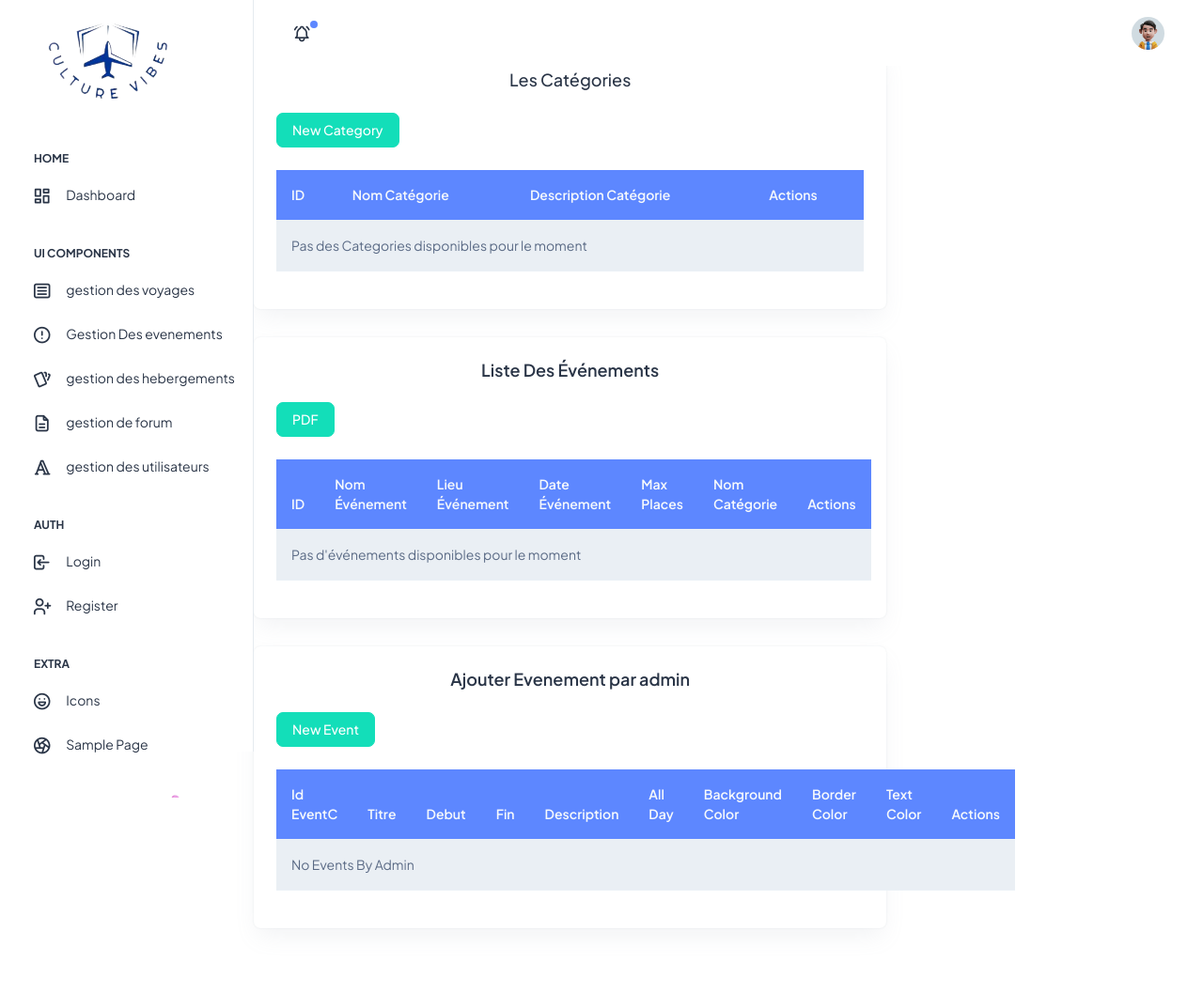
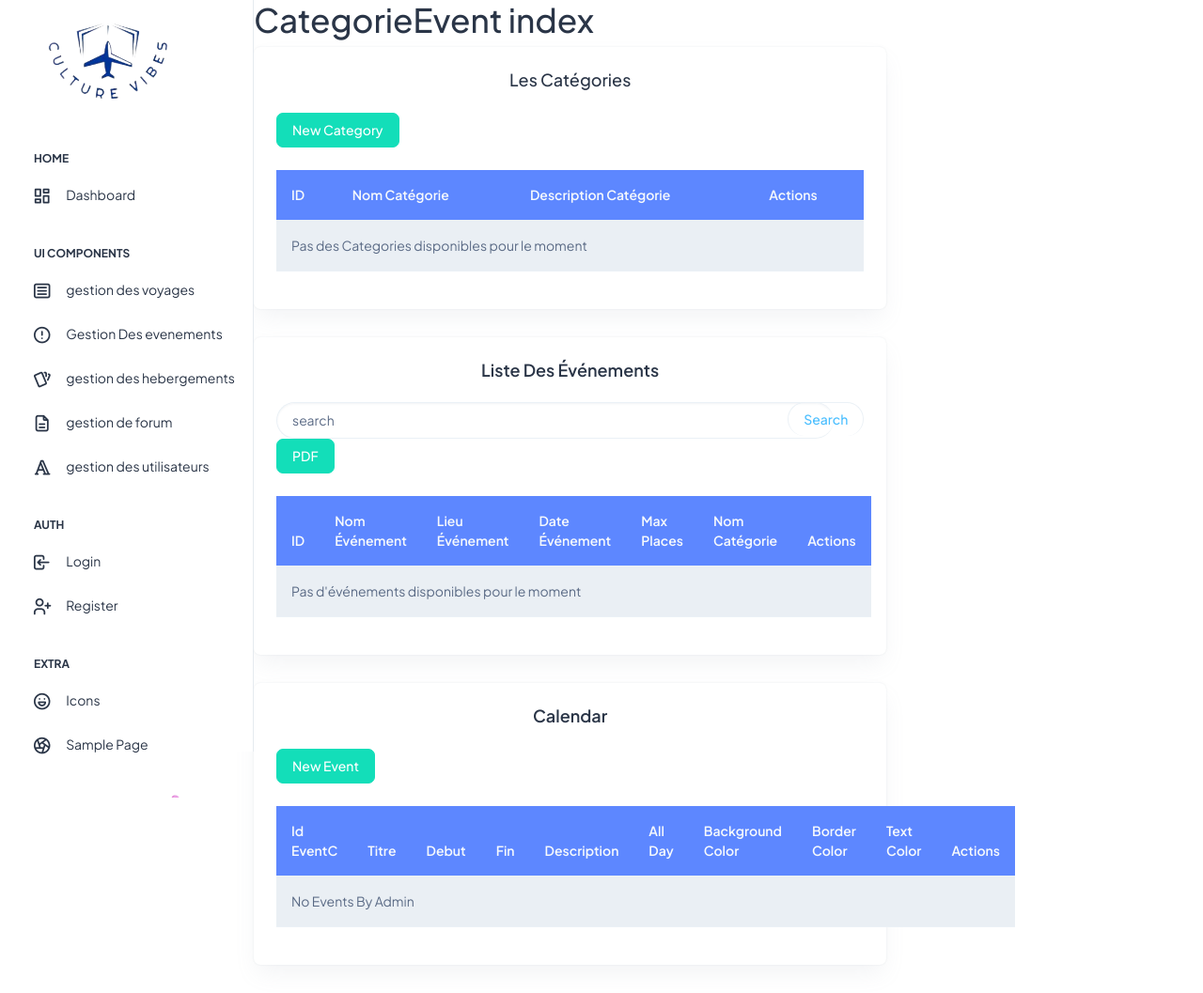
Before and after one commit to fedizorai/culturePi, a Symfony app: template templates/categorie_event/index.html.twig in a window 1280 px wide. Shown: the whole page at 94% size. Before the commit the page ends 989 px from the top, so only its background shows below. Run offline with Twig, Linux system fonts and the light colour scheme; the template is opened without the code that fills it, so the values that code supplies are empty; some libraries are stand-ins or nearby versions.

Commit message:
searchQuery + css 40%calander fix

```diff
--- a/templates/categorie_event/index.html.twig
+++ b/templates/categorie_event/index.html.twig
@@ -52,6 +52,20 @@
         <div class="card-body p-4">
             <h5 class="card-title fw-semibold mb-4 text-center">Liste Des Événements</h5>
 
+<div class="d-flex"  >
+            <div class="col-md-12 mx-auto">
+        {# <div class="small fw-light">search input with icon</div> #}
+        <div class="input-group">
+        <input class="form-control border-end-0 border rounded-pill" type="search" value="search" id="example-search-input">
+        <span class="input-group-append">
+            <button class="btn btn-outline-secondary border-bottom-0 border rounded-pill ms-n5" type="button" id="searchButton">
+                Search
+            </button>
+        </span>
+        </div>
+    </div>
+</div>
+
                         <div class="d-flex justify-content-between mb-4">
                 <a href="{{ path('generator_service') }}" class="btn btn-success">PDF</a>
             </div>
@@ -78,7 +92,7 @@
                     </thead>
                     <tbody>
                         {% for event in events %}
-                            <tr>
+                            <tr class="user-row">
                                 <td>{{ event.id }}</td>
                                 <td>{{ event.nomEvent }}</td>
                                 <td>{{ event.lieuEvent }}</td>
@@ -96,6 +110,31 @@
                         {% endfor %}
                     </tbody>
                 </table>
+
+                <script src="https://code.jquery.com/jquery-3.6.4.min.js"></script>
+<link href="https://cdn.jsdelivr.net/npm/select2@4.1.0-rc.0/dist/css/select2.min.css" rel="stylesheet" />
+<script src="https://cdn.jsdelivr.net/npm/select2@4.1.0-rc.0/dist/js/select2.min.js"></script>
+<script>
+
+ $(document).ready(function () {
+            $('#searchButton').click(function () {
+                var searchQuery = $('#example-search-input').val().toLowerCase();
+                var noUsersRow = $('#noUsersRow');
+
+                // Loop through each user row and show/hide based on the search query
+                $('.user-row').each(function () {
+                    var userRowText = $(this).text().toLowerCase();
+
+                    // If the search query is found in the user row, show it; otherwise, hide it
+                    $(this).toggle(userRowText.includes(searchQuery));
+                });
+
+                // Show/hide the "No Users Found" row based on search results
+                noUsersRow.toggle($('.user-row:visible').length === 0);
+            });
+        });
+</script>
+
             </div>
             <div>
 
@@ -110,7 +149,7 @@
 <div class="col-lg-8 d-flex align-items-stretch">
     <div class="card w-100">
         <div class="card-body p-4">
-            <h5 class="card-title fw-semibold mb-4 text-center">Ajouter Evenement par admin </h5>
+            <h5 class="card-title fw-semibold mb-4 text-center"> Calendar </h5>
 
     <div class="d-flex justify-content-between mb-4">
                 <a href="{{ path('app_calendar_new') }}" class="btn btn-success">New Event</a>
--- a/templates/dashboard/base.html.twig
+++ b/templates/dashboard/base.html.twig
@@ -158,48 +158,7 @@
     <div class="body-wrapper">
       <!--  Header Start -->
       <header class="app-header">
-        <nav class="navbar navbar-expand-lg navbar-light">
-          <ul class="navbar-nav">
-            <li class="nav-item d-block d-xl-none">
-              <a class="nav-link sidebartoggler nav-icon-hover" id="headerCollapse" href="javascript:void(0)">
-                <i class="ti ti-menu-2"></i>
-              </a>
-            </li>
-            <li class="nav-item">
-              <a class="nav-link nav-icon-hover" href="javascript:void(0)">
-                <i class="ti ti-bell-ringing"></i>
-                <div class="notification bg-primary rounded-circle"></div>
-              </a>
-            </li>
-          </ul>
-          <div class="navbar-collapse justify-content-end px-0" id="navbarNav">
-            <ul class="navbar-nav flex-row ms-auto align-items-center justify-content-end">
 
-              <li class="nav-item dropdown">
-                <a class="nav-link nav-icon-hover" href="javascript:void(0)" id="drop2" data-bs-toggle="dropdown"
-                  aria-expanded="false">
-                  <img src="{{ asset('assetsFB/images/profile/user-1.jpg') }}" alt="" width="35" height="35" class="rounded-circle">
-                </a>
-                <div class="dropdown-menu dropdown-menu-end dropdown-menu-animate-up" aria-labelledby="drop2">
-                  <div class="message-body">
-                    <a href="javascript:void(0)" class="d-flex align-items-center gap-2 dropdown-item">
-                      <i class="ti ti-user fs-6"></i>
-                      <p class="mb-0 fs-3">My Profile</p>
-                    </a>
-                    <a href="javascript:void(0)" class="d-flex align-items-center gap-2 dropdown-item">
-                      <i class="ti ti-mail fs-6"></i>
-                      <p class="mb-0 fs-3">My Account</p>
-                    </a>
-                    <a href="javascript:void(0)" class="d-flex align-items-center gap-2 dropdown-item">
-                      <i class="ti ti-list-check fs-6"></i>
-                      <p class="mb-0 fs-3">My Task</p>
-                    </a>
-                    <a href="#" class="btn btn-outline-primary mx-3 mt-2 d-block">Logout</a>
-                  </div>
-                </div>
-              </li>
-            </ul>
-          </div>
         </nav>
       </header>
       <!--  Header End -->
```
Also changed, not shown: templates/calendar/new.html.twig (+76 -3 lines), templates/calendar/show.html.twig (+21 -33 lines), templates/evenement/PdfEvenement.html.twig (line endings or trailing spaces).
